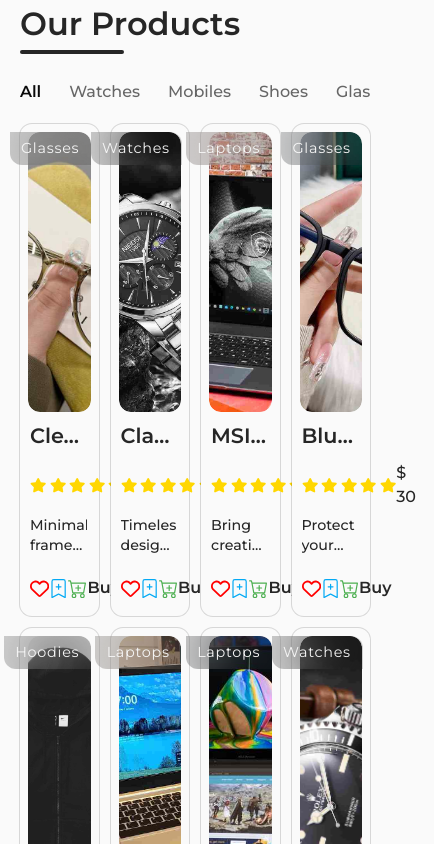
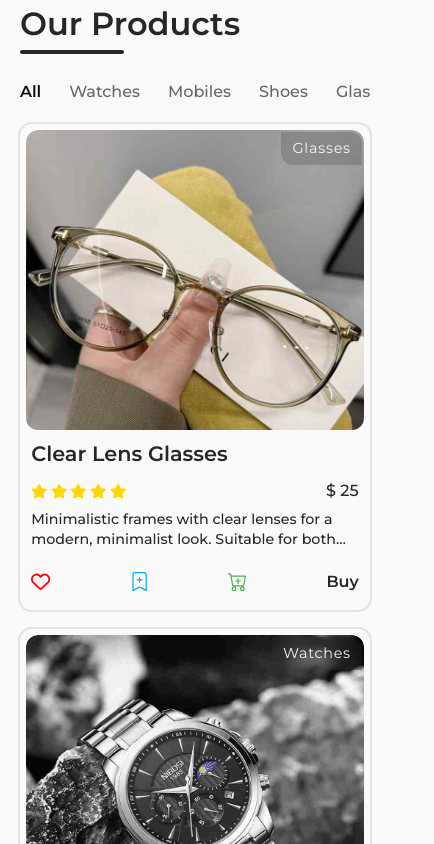
Before and after one commit to AbdurRahman-Khalil/shopflix, a React (Vite) app: page /products/all in a window 390 px wide. Shown: the part 1060-1904 px from the top of the page, 434 px wide, since content can reach past the window. Built offline with nearby package versions, Linux system fonts and the light colour scheme.

Commit message:
add responsiveness to products page

```diff
--- a/src/components/products/Product.jsx
+++ b/src/components/products/Product.jsx
@@ -33,17 +33,17 @@ export const Product = ({ prod }) => {
                 },
                 delay: 0.1
             }}
-            className="relative bg-neutral-50 rounded-xl ring-1 ring-neutral-900/15 p-2"
+            className="relative bg-neutral-50 rounded-xl ring-2 ring-neutral-900/10 p-1.5"
         >
             <p className="text-[0.9rem] text-neutral-100 tracking-wider absolute top-2 right-2 z-10 px-[0.7rem] pt-1.5 pb-[0.35rem]
                 bg-neutral-800/20 backdrop-blur-xl rounded-se-xl rounded-es-xl"
             >
                 {prod.category}
             </p>
-            <div id="product-img" className="h-[280px] overflow-hidden rounded-xl">
+            <div id="product-img" className="h-[300px] min-[405px]:h-[330px] min-[505px]:h-[360px] sm:h-[300px] min-[740px]:h-[330px] min-[900px]:h-[360px] lg:h-[300px] xl:h-[280px] overflow-hidden rounded-xl duration-200 ease-in-out">
                 <img src={prod.image} className="max-w-full min-h-full rounded-xl object-cover object-center hover:scale-105 duration-200 ease-in-out cursor-pointer" alt="" />
             </div>
-            <div id="product-text" className="pl-0.5 pr-1 mt-2">
+            <div id="product-text" className="px-[0.33rem] mt-2">
                 <p className="text-[1.3rem] font-semibold line-clamp-1 cursor-pointer">{prod.title}</p>
                 <div className="flex justify-between items-center mt-2.5 mb-1.5">
                     <div className={`ratings flex items-center gap-[0.2rem]`}>
@@ -71,14 +71,14 @@ export const Product = ({ prod }) => {
                     </div>
                     <p className="font-medium">&#x24; <span>{prod.price}</span></p>
                 </div>
-                <p className="mb-[1.35rem] line-clamp-2 leading-5 text-[0.89rem] font-medium relative group">
+                <p className="mb-[1.3rem] line-clamp-2 leading-5 text-[0.89rem] font-medium relative group">
                     {prod.description}
                     <Link to={"/products/hoodies/1"} className="absolute bottom-[0.05rem] right-[0.1rem] bg-neutral-50 p-[0.1rem] opacity-0 pointer-events-none group-hover:opacity-100 group-hover:pointer-events-auto duration-200 ease-linear ring-1 ring-neutral-900/20 rounded">
                         <RiShareBoxLine />
                     </Link>
                 </p>
 
-                <div className="flex justify-between items-center mb-2 text-[1.2rem]">
+                <div className="flex justify-between items-center mb-2.5 text-[1.2rem]">
                     <button onClick={() => setHeart(() => !heart)}>
                         {
                             heart ? <FaHeart color="red" /> : <FaRegHeart color="red" />
--- a/src/pages/products/All.jsx
+++ b/src/pages/products/All.jsx
@@ -12,7 +12,7 @@ export const All = () => {
 
 
     return (
-        <motion.section layout id="all-products" className="grid grid-cols-4 gap-3">
+        <motion.section layout id="all-products" className="grid grid-cols-1 sm:grid-cols-2 lg:grid-cols-3 xl:grid-cols-4 gap-[1.2rem] sm:gap-[0.85rem] min-[850px]:gap-[0.95rem] lg:gap-[0.85rem] xl:gap-[0.82rem]">
             <AnimatePresence>
                 {shuffledProducts.map(prod => (
                     <Product key={prod.id} prod={prod} />
--- a/src/pages/products/Glasses.jsx
+++ b/src/pages/products/Glasses.jsx
@@ -12,7 +12,7 @@ export const Glasses = () => {
 
 
     return (
-        <motion.section layout id="glasses" className="grid grid-cols-4 gap-3">
+        <motion.section layout id="glasses" className="grid grid-cols-1 sm:grid-cols-2 lg:grid-cols-3 xl:grid-cols-4 gap-[1.2rem] sm:gap-[0.85rem] min-[850px]:gap-[0.95rem] lg:gap-[0.85rem] xl:gap-[0.82rem]">
             <AnimatePresence>
                 {glassesData.map(glass => (
                     <Product key={glass.id} prod={glass} />
--- a/src/pages/products/Hoodies.jsx
+++ b/src/pages/products/Hoodies.jsx
@@ -12,7 +12,7 @@ export const Hoodies = () => {
 
 
     return (
-        <motion.section layout id="hoodies" className="grid grid-cols-4 gap-3">
+        <motion.section layout id="hoodies" className="grid grid-cols-1 sm:grid-cols-2 lg:grid-cols-3 xl:grid-cols-4 gap-[1.2rem] sm:gap-[0.85rem] min-[850px]:gap-[0.95rem] lg:gap-[0.85rem] xl:gap-[0.82rem]">
             <AnimatePresence>
                 {hoodiesData.map(hoodie => (
                     <Product key={hoodie.id} prod={hoodie} />
--- a/src/pages/products/Laptops.jsx
+++ b/src/pages/products/Laptops.jsx
@@ -12,7 +12,7 @@ export const Laptops = () => {
 
 
     return (
-        <motion.section layout id="laptops" className="grid grid-cols-4 gap-3">
+        <motion.section layout id="laptops" className="grid grid-cols-1 sm:grid-cols-2 lg:grid-cols-3 xl:grid-cols-4 gap-[1.2rem] sm:gap-[0.85rem] min-[850px]:gap-[0.95rem] lg:gap-[0.85rem] xl:gap-[0.82rem]">
             <AnimatePresence>
                 {laptopsData.map(laptop => (
                     <Product key={laptop.id} prod={laptop} />
--- a/src/pages/products/Mobiles.jsx
+++ b/src/pages/products/Mobiles.jsx
@@ -12,7 +12,7 @@ export const Mobiles = () => {
 
 
     return (
-        <motion.section layout id="mobiles" className="grid grid-cols-4 gap-3">
+        <motion.section layout id="mobiles" className="grid grid-cols-1 sm:grid-cols-2 lg:grid-cols-3 xl:grid-cols-4 gap-[1.2rem] sm:gap-[0.85rem] min-[850px]:gap-[0.95rem] lg:gap-[0.85rem] xl:gap-[0.82rem]">
             <AnimatePresence>
                 {mobilesData.map(mobile => (
                     <Product key={mobile.id} prod={mobile} />
--- a/src/pages/products/Products.jsx
+++ b/src/pages/products/Products.jsx
@@ -11,7 +11,7 @@ export const Products = () => {
             <h2 className="text-[2rem] font-semibold mb-8 relative after:absolute after:-bottom-1.5 after:left-0 after:bg-neutral-800 after:h-[0.2rem] after:w-[6.5rem] after:rounded-full">
                 Our Products
             </h2>
-            <ul className="list-none max-[565px]:overflow-x-scroll">
+            <ul className="list-none max-[610px]:overflow-x-scroll">
                 <div className="flex items-center gap-7 font-medium mb-5 ">
                     <MenuLink
                         destination={"/products/all"}
--- a/src/pages/products/Shoes.jsx
+++ b/src/pages/products/Shoes.jsx
@@ -12,7 +12,7 @@ export const Shoes = () => {
 
 
     return (
-        <motion.section layout id="glasses" className="grid grid-cols-4 gap-3">
+        <motion.section layout id="glasses" className="grid grid-cols-1 sm:grid-cols-2 lg:grid-cols-3 xl:grid-cols-4 gap-[1.2rem] sm:gap-[0.85rem] min-[850px]:gap-[0.95rem] lg:gap-[0.85rem] xl:gap-[0.82rem]">
             <AnimatePresence>
                 {shoesData.map(shoe => (
                     <Product key={shoe.id} prod={shoe} />
--- a/src/pages/products/Watches.jsx
+++ b/src/pages/products/Watches.jsx
@@ -12,7 +12,7 @@ export const Watches = () => {
 
 
     return (
-        <motion.section layout id="watches" className="grid grid-cols-4 gap-3">
+        <motion.section layout id="watches" className="grid grid-cols-1 sm:grid-cols-2 lg:grid-cols-3 xl:grid-cols-4 gap-[1.2rem] sm:gap-[0.85rem] min-[850px]:gap-[0.95rem] lg:gap-[0.85rem] xl:gap-[0.82rem]">
             <AnimatePresence>
                 {watchesData.map(watch => (
                     <Product key={watch.id} prod={watch} />
```
